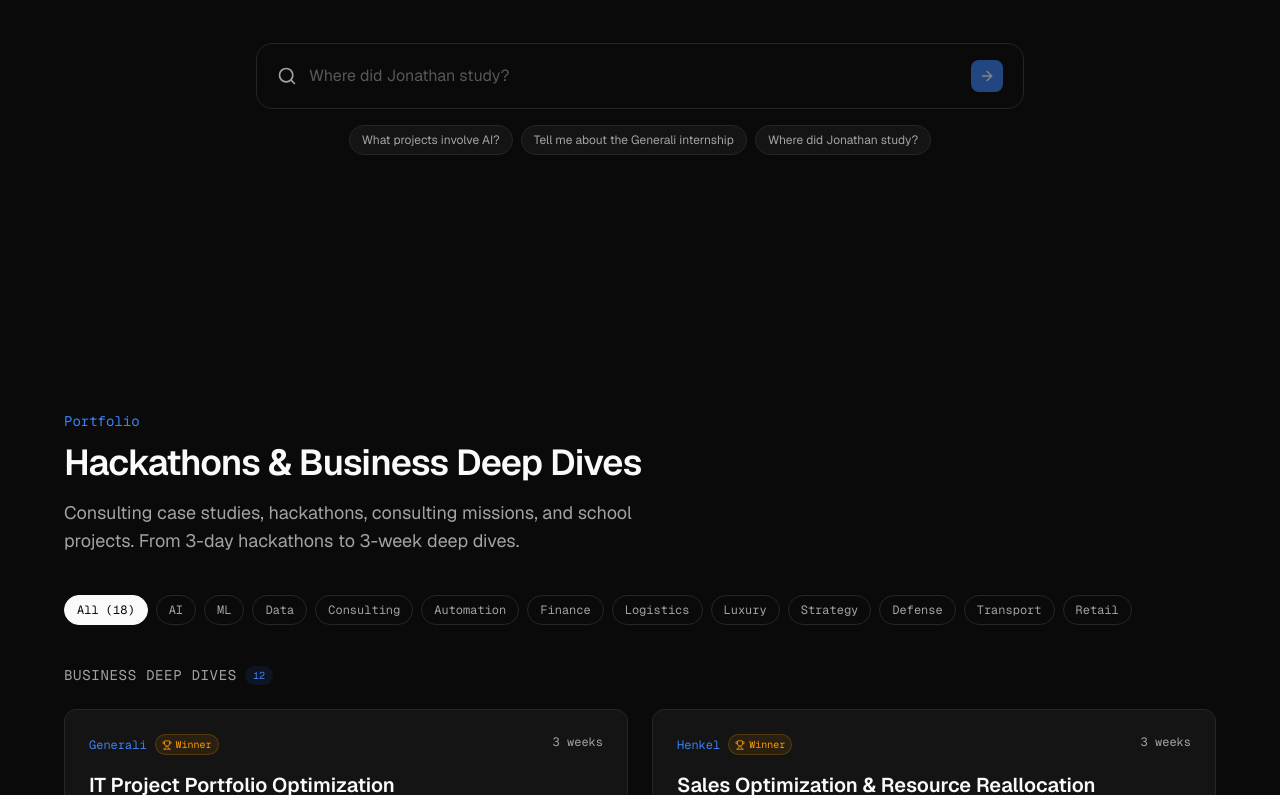
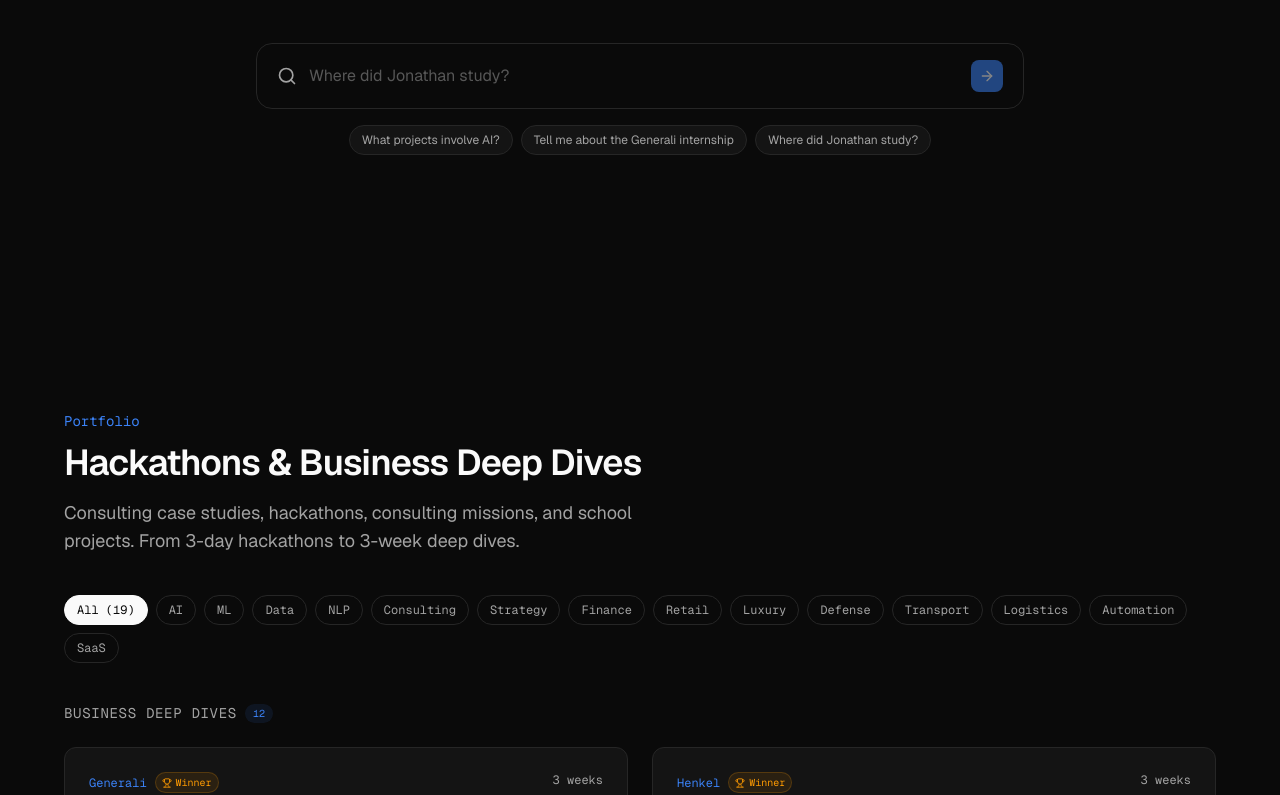
Before and after one commit to jbouniol/portfolio, a Next.js app: page / in a window 1280 px wide. Shown: the part 2005-2800 px from the top of the page. Built offline with nearby package versions, Linux system fonts and the light colour scheme.

Commit message:
feat: Update portfolio details, enhance project descriptions, and correct project tags

```diff
--- a/src/app/api/search/route.ts
+++ b/src/app/api/search/route.ts
@@ -19,22 +19,29 @@ Impact: ${p.impact}`;
   });
 
   const experienceChunks = experiences.map((e) => {
+    const missionsList = e.isConfidential
+      ? "Classified — cannot be disclosed"
+      : e.missions.map((m, i) => `  ${i + 1}. ${m}`).join("\n");
     return `## ${e.company} — ${e.role}
 Slug: ${e.slug}
+Type: ${e.type === "work" ? "Work Experience" : "Leadership"}
 Period: ${e.period} | Location: ${e.location}
 Tagline: ${e.tagline}
-Description: ${e.description}
-Missions: ${e.isConfidential ? "Classified — cannot be disclosed" : e.missions.join("; ")}${e.tools ? `\nTools: ${e.tools.join(", ")}` : ""}`;
+About the Role: ${e.description}
+Key Missions:
+${missionsList}${e.tools ? `\nTools & Stack: ${e.tools.join(", ")}` : ""}${e.isConfidential ? "\nNote: This is a classified military position. Missions cannot be publicly disclosed." : ""}`;
   });
 
   return `# Jonathan Bouniol — Portfolio Data
 
 ## Profile
 - Student at Albert School x Mines Paris PSL (MSc Data & AI for Business)
-- 12 Business Deep Dives across Louis Vuitton, CMA-CGM, BNP Paribas, Carrefour, SNCF, Henkel, Asmodee, Generali, Edmond de Rothschild, and more
-- 1 ML School Project: Finovera (AI Stock Portfolio Advisor)
-- 4x BDD Winner, 6x Finalist/Podium
-- Skills: Python, SQL, Scikit-learn, PyTorch, Qlik Sense, Power BI, Excel/VBA, Make, Zapier, Notion, GenAI
+- 19 projects total: 12 Business Deep Dives, 2 Hackathons, 2 Consulting Missions, 3 School Projects
+- Companies: Louis Vuitton, CMA-CGM, BNP Paribas, Carrefour, SNCF, Henkel, Asmodee, Generali, Edmond de Rothschild, La French Tech, Linkpick, Ministere des Armees, Capgemini, X-HEC, Villablu (Robertet)
+- 4 Wins, 12 Podiums (finalists, 2nd places, honorable mentions)
+- 3 Work Experiences: Generali France (Data & IT Intern), Sunver (Right-Hand to CEO), CND (Reserviste)
+- 1 Leadership Role: Albert Junior Consulting (VP & CTO — doubled revenue)
+- Skills: Python, SQL, Scikit-learn, PyTorch, Qlik Sense, Power BI, Streamlit, Excel/VBA, Make, Zapier, Notion, Power Platform, GenAI, RAG Systems
 - Email: jbouniol@albertschool.com
 - Education: MSc Mines Paris PSL x Albert School (2025-2027), Bachelor Albert School x Mines Paris PSL (2023-2025), Baccalaureat Ecole Pascal (2020-2023)
 
@@ -48,8 +55,8 @@ ${experienceChunks.join("\n\n")}
 - Slug: capgemini-ambassador | Capgemini Ambassador (2024-2025): Representing Capgemini on campus at Albert School.
 
 ## Education
-- Slug: msc-mines-paris | MSc Data & AI for Business at Mines Paris PSL x Albert School (2025-2027): Advanced double-diploma program combining data science, AI engineering, and business strategy at France's #1 engineering school.
-- Slug: bachelor-albert-school | Bachelor Business & Data at Albert School x Mines Paris PSL (2023-2025): Europe's first data-centric business school. 12 Business Deep Dives. Double diploma with Mines Paris PSL.
+- Slug: msc-mines-paris | MSc Data & AI for Business at Mines Paris PSL x Albert School (2025-2027): Advanced joint diploma program combining data science, AI engineering, and business strategy at France's #2 engineering school.
+- Slug: bachelor-albert-school | Bachelor Business & Data at Albert School x Mines Paris PSL (2023-2025): Europe's first data-centric business school. 12 Business Deep Dives. Joint diploma with Mines Paris PSL.
 - Slug: baccalaureat-ecole-pascal | Baccalaureat High Honors at Ecole Pascal (2020-2023): Specialization in Mathematics and SES, with Maths Expertes option.
 
 ## Projects (Business Deep Dives & School Projects)
@@ -225,7 +232,7 @@ ${PORTFOLIO_CONTEXT}`,
       role: "MSc Data & AI for Business",
       company: "Mines Paris PSL x Albert School",
       period: "2025 — 2027",
-      tagline: "Advanced double-diploma program combining data science, AI engineering, and business strategy.",
+      tagline: "Advanced joint diploma program combining data science, AI engineering, and business strategy at France's #2 engineering school.",
       category: "Education",
       hasPage: false,
     };
@@ -234,7 +241,7 @@ ${PORTFOLIO_CONTEXT}`,
       role: "Bachelor Business & Data",
       company: "Albert School x Mines Paris PSL",
       period: "2023 — 2025",
-      tagline: "Europe's first data-centric business school. 12 Business Deep Dives. Double diploma with Mines Paris PSL.",
+      tagline: "Europe's first data-centric business school. 12 Business Deep Dives. Joint diploma with Mines Paris PSL.",
       category: "Education",
       hasPage: false,
     };
--- a/src/components/Experience.tsx
+++ b/src/components/Experience.tsx
@@ -68,14 +68,14 @@ const education = [
     degree: "MSc Data & AI for Business",
     school: "Mines Paris PSL x Albert School",
     description:
-      "Advanced double-diploma program combining data science, AI engineering, and business strategy at France's #1 engineering school.",
+      "Advanced joint diploma program combining data science, AI engineering, and business strategy at France's #2 engineering school.",
   },
   {
     period: "2023 — 2025",
     degree: "Bachelor Business & Data",
     school: "Albert School x Mines Paris PSL",
     description:
-      "Europe's first data-centric business school. 12 Business Deep Dives with Louis Vuitton, BNP Paribas, Generali, Asmodee, and more. Double diploma with Mines Paris PSL.",
+      "Europe's first data-centric business school. 12 Business Deep Dives with Louis Vuitton, BNP Paribas, Generali, Asmodee, and more. Joint diploma with Mines Paris PSL.",
   },
   {
     period: "2020 — 2023",
--- a/src/components/Hero.tsx
+++ b/src/components/Hero.tsx
@@ -63,7 +63,7 @@ export default function Hero() {
             className="mt-8 flex flex-wrap gap-3"
           >
             {[
-              "18 Projects",
+              "19 Projects",
               "4 Wins · 12 Podiums",
               "Mines Paris PSL",
               "Reserviste CND",
--- a/src/components/Research.tsx
+++ b/src/components/Research.tsx
@@ -30,7 +30,7 @@ const toolCategories = [
 ];
 
 const highlights = [
-  { number: "18", label: "Projects Delivered" },
+  { number: "19", label: "Projects Delivered" },
   { number: "4", label: "Wins" },
   { number: "12", label: "Podiums" },
   { number: "10+", label: "Industries Covered" },
--- a/src/data/projects.ts
+++ b/src/data/projects.ts
@@ -1,19 +1,17 @@
 export type ProjectTag =
   | "AI"
+  | "ML"
   | "Data"
+  | "NLP"
   | "Consulting"
+  | "Strategy"
   | "Automation"
   | "Finance"
   | "Logistics"
   | "Luxury"
-  | "Strategy"
   | "Defense"
-  | "Marketing"
-  | "ML"
   | "Transport"
   | "Retail"
-  | "FinTech"
-  | "NLP"
   | "SaaS";
 
 export type ProjectCategory = "bdd" | "hackathon" | "consulting" | "school";
@@ -130,7 +128,7 @@ export const projects: Project[] = [
     company: "Linkpick",
     tagline:
       "Strategic decisions to promote growth while improving the experience for students, institutions, and partners — featuring ML, new features, and better data collection.",
-    tags: ["Strategy", "Consulting", "AI"],
+    tags: ["Strategy", "Consulting", "ML", "SaaS"],
     context:
       "Linkpick connects students with institutions and partner companies. The platform needed a strategic plan to simultaneously grow its user base and improve the experience across all stakeholders.",
     problem:
@@ -159,7 +157,7 @@ export const projects: Project[] = [
     company: "Louis Vuitton",
     tagline:
       "Strategy to boost Louis Vuitton's position in the South Korean market using sales and client data from the HKMT region.",
-    tags: ["Luxury", "Strategy", "Data"],
+    tags: ["Luxury", "Strategy", "Data", "AI"],
     context:
       "Louis Vuitton identified South Korea as a high-growth luxury market. The challenge was to develop a market penetration strategy leveraging HKMT (Hong Kong, Macau, Taiwan) regional data.",
     problem:
@@ -321,7 +319,7 @@ export const projects: Project[] = [
     company: "CMA-CGM",
     tagline:
       "Developing two custom algorithms to define optimal maritime routes for CMA-CGM — minimizing costs, time, and carbon footprint on the path to carbon neutrality by 2050.",
-    tags: ["Data", "Logistics", "Automation"],
+    tags: ["Data", "Logistics", "Strategy"],
     context:
       "CMA-CGM, a global leader in maritime transport, is targeting carbon neutrality by 2050. The challenge was to optimize their maritime routes to reduce both costs and ecological footprint.",
     problem:
@@ -347,7 +345,7 @@ export const projects: Project[] = [
     company: "Ministere des Armees",
     tagline:
       "Building an analytical and predictive Qlik Sense dashboard for the Minister of Armed Forces to supervise workforce evolution.",
-    tags: ["Data", "Defense", "Automation"],
+    tags: ["Data", "Defense", "Strategy"],
     context:
       "The French Ministry of Armed Forces needed a decision-support tool for senior leadership to monitor workforce dynamics and anticipate strategic human resource challenges.",
     problem:
@@ -373,7 +371,7 @@ export const projects: Project[] = [
     company: "Edmond de Rothschild",
     tagline:
       "3 weeks analyzing the Euro High Yield fund collections — combining data analysis, deep learning, and sentiment analysis to predict and optimize inflows/outflows.",
-    tags: ["Finance", "Data", "AI", "ML"],
+    tags: ["Finance", "Data", "AI", "ML", "NLP"],
     context:
       "Edmond de Rothschild manages the EDR Fund Euro High Yield, one of its key investment vehicles. The challenge was to analyze where, when, and why collections could have been optimized over the past years.",
     problem:
@@ -472,7 +470,7 @@ export const projects: Project[] = [
     company: "ML Project",
     tagline:
       "An AI-powered app that delivers personalized stock portfolio recommendations based on investor profiles, combining financial data with news sentiment analysis.",
-    tags: ["AI", "ML", "Finance", "Data"],
+    tags: ["AI", "ML", "Finance", "NLP"],
     context:
       "Individual investors struggle to make informed stock picks without professional tools. Finovera was built to bridge this gap using AI-driven analysis of market data and news sentiment.",
     problem:
@@ -518,23 +516,47 @@ export const projects: Project[] = [
     category: "school",
     contributors: ["Sacha Nardoux", "Amandine Barcelo", "Enzo Natali"],
   },
+  {
+    slug: "llm-distillation-research-paper",
+    title: "Divide-or-Conquer? LLM Distillation Strategies",
+    company: "ML Research Paper",
+    tagline:
+      "Presentation and analysis of Apple × Cornell's research paper on LLM distillation — separating decomposition (planning) from resolution (solving) to reduce inference costs while maintaining performance.",
+    tags: ["AI", "ML", "NLP"],
+    context:
+      "LLMs are powerful for complex reasoning tasks but expensive and difficult to customize. This Apple × Cornell paper explores whether reasoning can be split into decomposition (planning) and resolution (solving), and which part benefits most from distillation into smaller models.",
+    problem:
+      "Can we effectively separate decomposition and resolution in LLM reasoning to reduce inference costs, facilitate local adaptation via fine-tuning/distillation, and still maintain good performance?",
+    data: "Three benchmark datasets: GSM8K (7.5K math problems, Exact Match), DROP (77.4K QA on long texts, F1 score), and Bamboogle (125 complex nested questions, Accuracy). Models tested: GPT and Vicuna-13B.",
+    method:
+      "Evaluated three strategies: Single-Stage (direct answer), Two-Stage (static decomposition then resolution), and Self-Ask/Interactive (dynamic sub-question generation). Tested distillation of the decomposer (planning) into a smaller model while keeping a large solver, and vice versa. Compared static vs. dynamic decomposition on token efficiency.",
+    result:
+      "Key finding: distilling the decomposer yields the best cost-performance tradeoff — a small distilled decomposer paired with a large solver achieves near-GPT performance at a fraction of the cost. Static two-stage decomposition uses 4x fewer tokens than dynamic approaches with comparable accuracy.",
+    impact:
+      "Deep understanding of LLM reasoning architectures, knowledge distillation, and the cost-performance tradeoffs in deploying AI systems at scale.",
+    canvaEmbedUrl:
+      "https://www.canva.com/design/DAGjN8-GlFk/pAkFvQrBCrwcQD-PKgNvkg/view?embed",
+    githubUrl: "",
+    year: "2025",
+    duration: "School Project",
+    category: "school",
+    contributors: ["Marc Zahwa"],
+  },
 ];
 
 export const allTags: ProjectTag[] = [
   "AI",
   "ML",
   "Data",
+  "NLP",
   "Consulting",
+  "Strategy",
+  "Finance",
+  "Retail",
+  "Luxury",
+  "Defense",
+  "Transport",
+  "Logistics",
   "Automation",
-  "Finance",
-  "Logistics",
-  "Luxury",
-  "Strategy",
-  "Defense",
-  "Marketing",
-  "Transport",
-  "Retail",
-  "FinTech",
-  "NLP",
   "SaaS",
 ];
```
Also changed, not shown: 1 other file (tests, documents, lock files or other folders).
